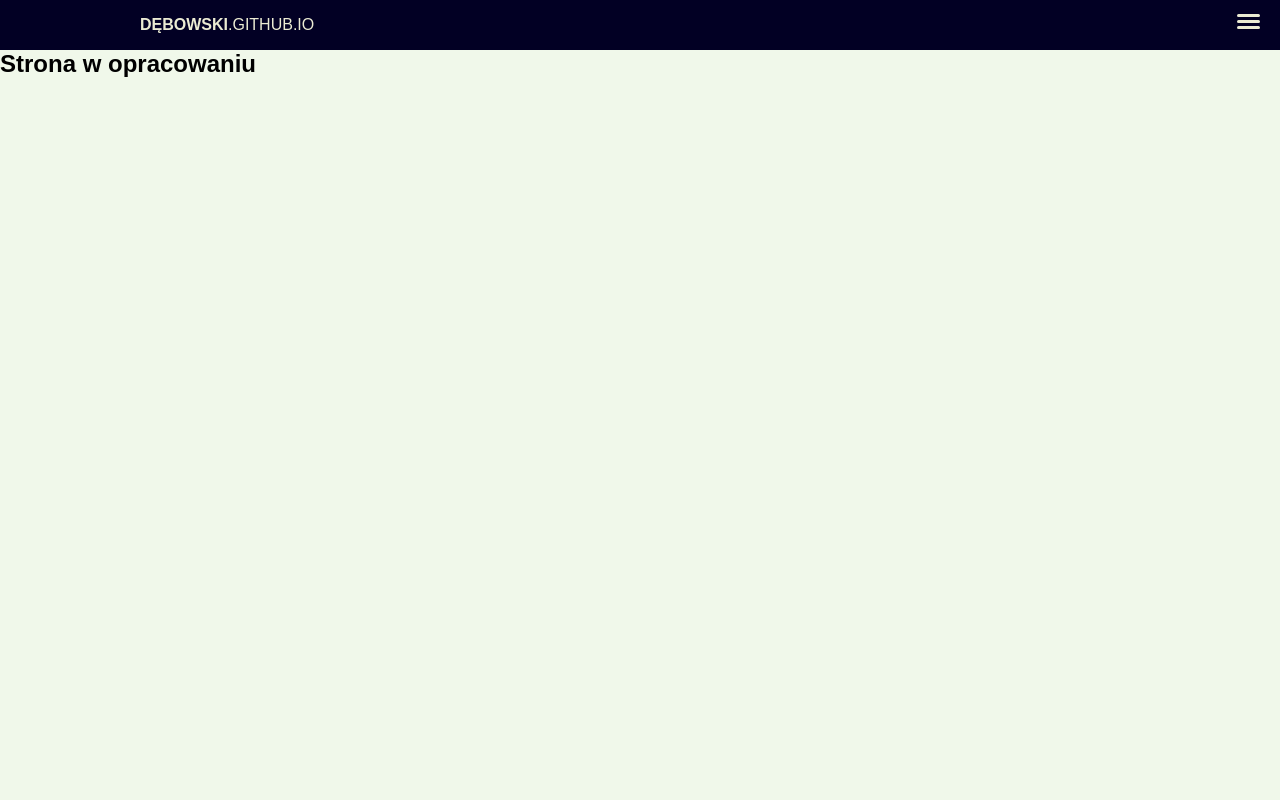
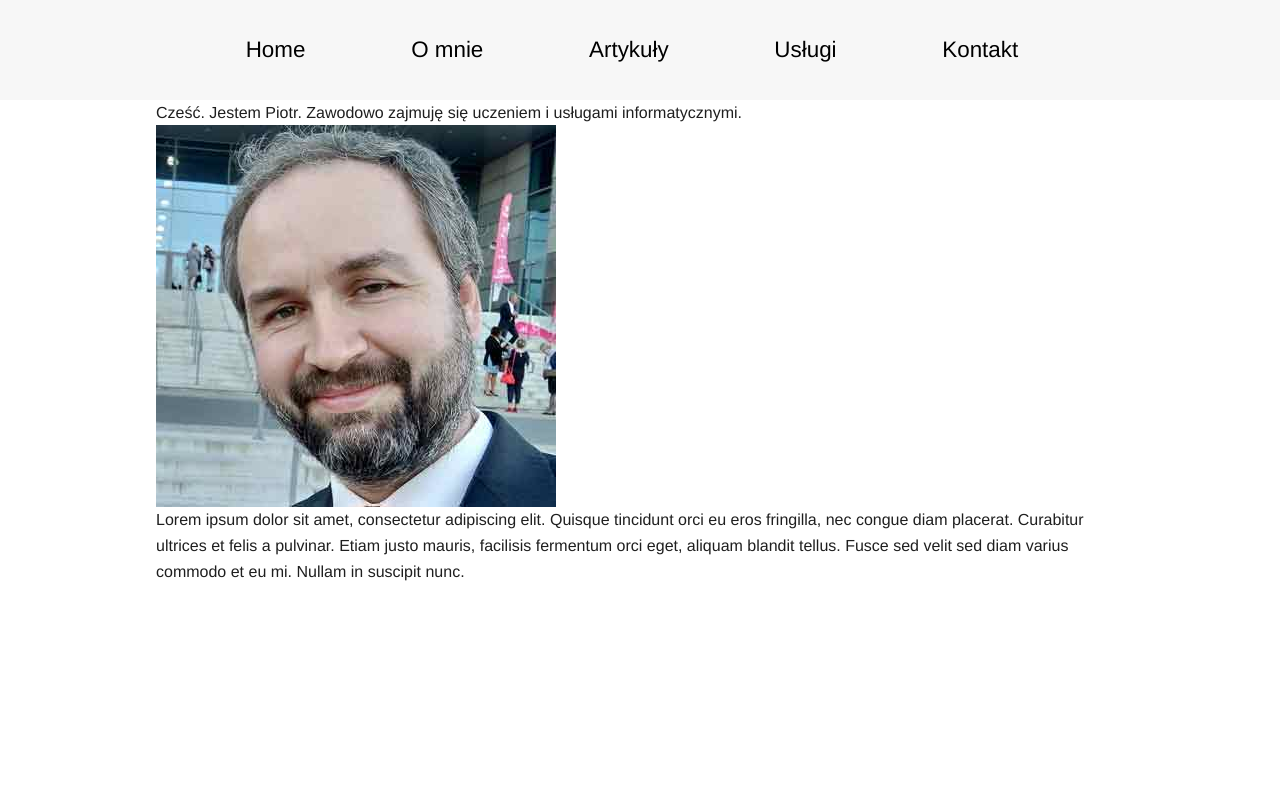
Before and after one commit to debowski/debowski.github.io, a PHP site: page / in a window 1280 px wide. Run offline with PHP 8.4, Linux system fonts and the light colour scheme.

Commit message:
nowe podejście
nowe podejście

```diff
--- a/index.html
+++ b/index.html
@@ -8,44 +8,38 @@
     <link rel="stylesheet" href="style.css">
     <link rel="stylesheet" href="https://cdnjs.cloudflare.com/ajax/libs/font-awesome/6.2.1/css/all.min.css" integrity="sha512-MV7K8+y+gLIBoVD59lQIYicR65iaqukzvf/nwasF0nqhPay5w/9lJmVM2hMDcnK1OnMGCdVK+iQrJ7lzPJQd1w==" crossorigin="anonymous" referrerpolicy="no-referrer" />
 </head>
+</head>
 <body>
 
 <header>
     <div class="container">
-        <h1 class="logo">DĘBOWSKI<span>.github.io</span></h1>
-        <nav class="site-nav">
-            <button class="menu-toggle">
-                <div class="hamburger"></div>
-            </button>
-            <ul data-state="closed" class="primary-navigation" id="primary-navigation">
-                <li><a href=""><i class="fa fa-home site-nav--icon"></i>Home</a></li>
-                <li><a href=""><i class="fa fa-info site-nav--icon"></i>O mnie</a></li>
-                <li><a href=""><i class="fa fa-pencil site-nav--icon"></i>Usługi</a></li>
-                <li><a href=""><i class="fa fa-usd site-nav--icon"></i>Cennik</a></li>
-                <li><a href=""><i class="fa fa-envelope site-nav--icon"></i>Kontakt</a></li>
+        <nav class="main-nav">
+            <ul>
+                <li><a href="http://">Home</a></li>
+                <li><a href="http://">O mnie</a></li>
+                <li><a href="http://">Artykuły</a></li>
+                <li><a href="http://">Usługi</a></li>
+                <li><a href="http://">Kontakt</a></li>
             </ul>
         </nav>
     </div>
 </header>
 
+<main>
+    <article class="art">
+        <div class="container">
+            <h1>Cześć. Jestem Piotr. Zawodowo zajmuję się uczeniem i usługami informatycznymi.</h1>
+            <img src="./img/debowski.jpg" alt="Piotr Dębowski" class="mojezdjecie">
+            <p>Lorem ipsum dolor sit amet, consectetur adipiscing elit. Quisque tincidunt orci eu eros fringilla, nec congue diam placerat. Curabitur ultrices et felis a pulvinar. Etiam justo mauris, facilisis fermentum orci eget, aliquam blandit tellus. Fusce sed velit sed diam varius commodo et eu mi. Nullam in suscipit nunc.</p>
+        </div>
+    </article>
 
 
 
 
-
-<main>
-
-<section>
-    <h1>Strona w opracowaniu</h1>
-</section>
-
 </main>
 
+<footer></footer>
 
-
-
-
-
-    <script src="app.js"></script>
 </body>
 </html>
--- a/style.css
+++ b/style.css
@@ -1,28 +1,40 @@
+*, *::before, *::after {
+    box-sizing: border-box;
+}
+
 * {
     margin: 0;
     padding: 0;
+    font: inherit;
+    /* outline: 1px solid lime; */
 }
 
+img, svg, picture, video {
+    display: block;
+    max-width: 100%;
+}
 
-@import url("https://fonts.googleapis.com/css?family=Quicksand:400,700");
+input, textarea, button, select {
+    font: inherit;
+}
 
 body {
-  background: #f0f8ea;
-  font-family: "Quicksand", sans-serif;
+    min-height: 100vh;
+    font-family: 'Franklin Gothic Medium', 'Arial Narrow', Arial, sans-serif, Tahoma, Geneva, Verdana, sans-serif;
+    text-rendering: optimizeSpeed;
+    line-height: 1.6;
 }
 
-
-.container {
-    width: 95%;
-    max-width: 1000px;
-    margin: 0 auto;
+html {
+    color-scheme: dark light;
+    scroll-behavior: smooth;
 }
 
 
 header {
-    background: #020024;
-    color: #ebebd3;
-    padding: 1em 0;
+    background: #f7f7f7;
+    color: #1f1f1f;
+    padding: 2em 0;
     position: relative;
 }
 
@@ -32,111 +44,40 @@ header::after {
     display: block;
   }
 
-.logo {
-    float: left;
-    font-size: 1rem;
-    margin: 0;
-    text-transform: uppercase;
-    font-weight: 700;
-}
 
-.logo span {
-    font-weight: 400;
-  }
-
-
-.menu-toggle {
-    padding: 1em;
-    background: transparent;
-    border: 0;
-    position: absolute;
-    top: 0.5em;
-    right: 0.5em;
-    cursor: pointer;
-  }
-
-.hamburger,
-.hamburger::before,
-.hamburger::after {
-  content: "";
-  display: block;
-  background: #ebebd3;
-  height: 3px;
-  width: 1.75em;
-  border-radius: 3px;
-  transition: all ease-in-out 500ms;
-}
-
-.hamburger::before {
-    transform: translateY(-6px);
-  }
-
-.hamburger::after {
-transform: translateY(3px);
+.container {
+    width: 95%;
+    max-width: 1000px;
+    margin: 0 auto;
+    margin: 0 auto;
+    max-width: 62.5rem;
+    padding: 0 1rem;
 }
 
 
 
-/*==========================*/
+.main-nav{
+    font-size: 1.4rem;
+}
 
-.primary-navigation {
-    position: absolute;
-    top: 100%;
-    right: 0%;
-    background: #464655;
-    transition: clip-path ease-in-out 700ms;
-    margin: 0;
-    padding: 0;
+.main-nav > ul {
     list-style: none;
-  }
-  .primary-navigation[data-state="opened"] {
-    animation: clipPathCircleOpen 750ms ease-in-out forwards;
-    display: block;
-  }
+    display: flex;
+    justify-content: space-evenly;
+    flex-flow: row wrap;
+}
 
-  .primary-navigation[data-state="closing"] {
-    animation: clipPathCircleClose 750ms ease-in-out forwards;
-  }
-  .primary-navigation[data-state="closed"] {
-    display: none;
-  }
+.main-nav > ul > li {
+    margin-left: 0rem;
+    margin-right: 1rem;
+}
 
-  @keyframes clipPathCircleOpen {
-    0% { clip-path: circle(0% at top right); }
-    100% { clip-path: circle(250% at top right); }
-  }
-  @keyframes clipPathCircleClose {
-    0% { clip-path: circle(250% at top right); }
-    100% { clip-path: circle(0% at top right); }
-  }
+a {
+    text-decoration: none;
+    color: black;
+}
 
-  .site-nav li {
-    border-bottom: 1px solid #575766;
-  }
-
-  .site-nav li:last-child {
-    border-bottom: none;
-  }
-
-  .site-nav a {
-    color: #ebebd3;
-    display: block;
-    padding: 2em 4em 2em 1.5em;
-    text-transform: uppercase;
-    text-decoration: none;
-  }
-
-  .site-nav a:hover,
-  .site-nav a:focus {
-    background: #f8e536;
-    color: #464655;
-  }
-
-  .site-nav--icon {
-    display: inline-block;
-    font-size: 1.5em;
-    margin-right: 1em;
-    width: 1.1em;
-    text-align: right;
-    color: rgba(255, 255, 255, 0.4);
-  }
+.art {
+    background: #ffffff;
+    color: #1f1f1f;
+}
```
Also changed, not shown: bkp/index.html (added, +51 -0 lines), bkp/style.css (added, +142 -0 lines), bkp/app.js (renamed from app.js), ble.css (added), img/debowski.jpg (added).
